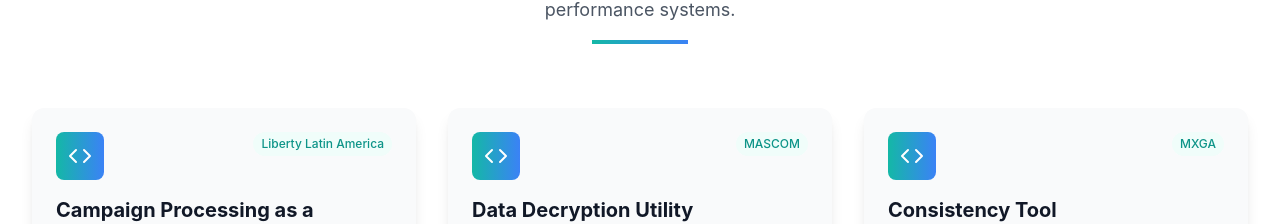
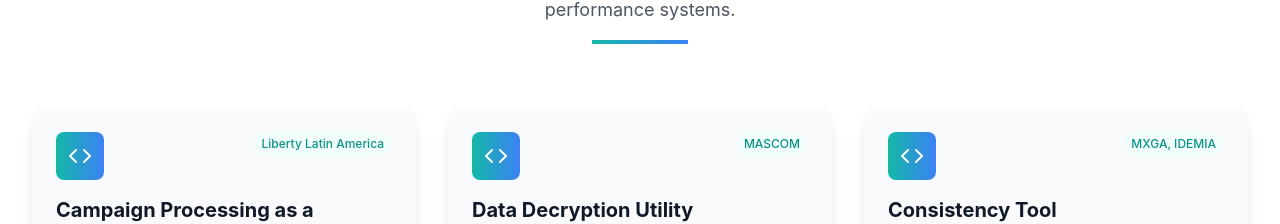
Before and after one commit to ravidahiya98/devforges.github.io, a React (Vite) app: page / in a window 1280 px wide. Shown: the part 4036-4260 px from the top of the page. Built offline with nearby package versions, Linux system fonts and the light colour scheme.

Commit message:
test deploy

```diff
--- a/src/data/portfolio.ts
+++ b/src/data/portfolio.ts
@@ -80,7 +80,7 @@ export const projects: Project[] = [
   {
     id: 3,
     title: "Consistency Tool",
-    client: "MXGA",
+    client: "MXGA, IDEMIA",
     description: "Data consistency detection and resolution between MBSS and IBRS systems",
     technologies: ["Java", "Spring Boot", "Data Processing"],
     impact: "Ensured data integrity and efficient processing across distributed systems"
```
